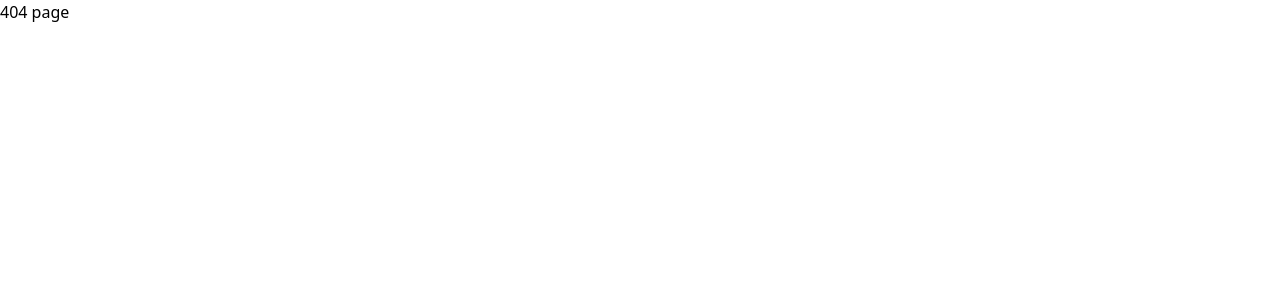
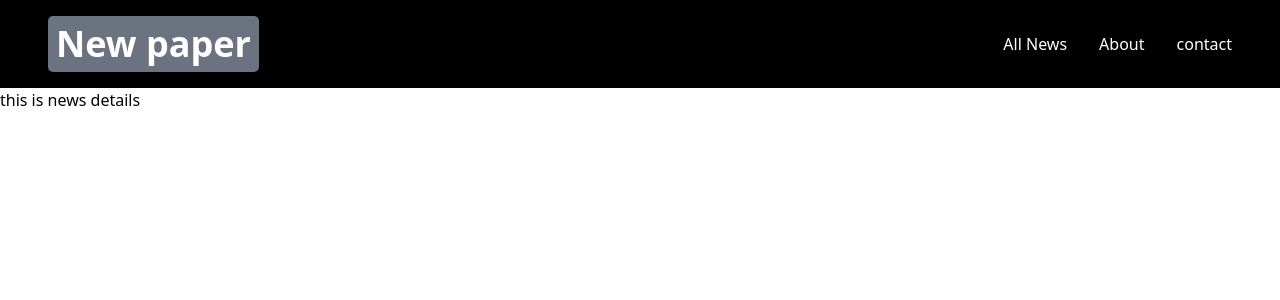
Before and after one commit to shariarhossain17/next-practice, a Next.js app: page /news/1 in a window 1280 px wide. Before the commit this address had no page. Shown: the top 300 px of the page. Built offline with nearby package versions, Linux system fonts and the light colour scheme.

Commit message:
added layout on newsdeatails page

```diff
--- /dev/null
+++ b/src/pages/news/[newsId].jsx
@@ -0,0 +1,17 @@
+import RootLayout from "@/Layout/RootLayout";
+
+const NewsDetails = () => {
+    return (
+        <div>
+            <h1>this is news details</h1>
+        </div>
+    );
+};
+
+export default NewsDetails;
+
+
+NewsDetails.getLayout = function getLayout (page) {
+
+    return <RootLayout>{page}</RootLayout>
+}
```
